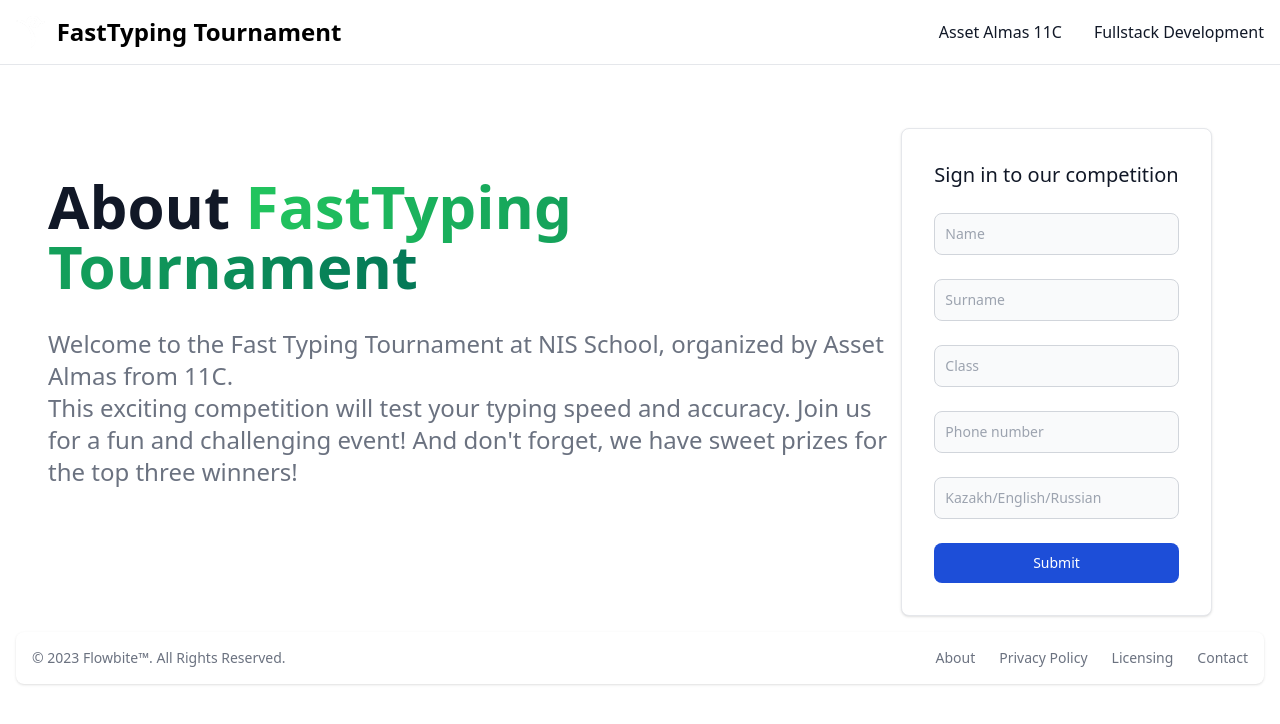
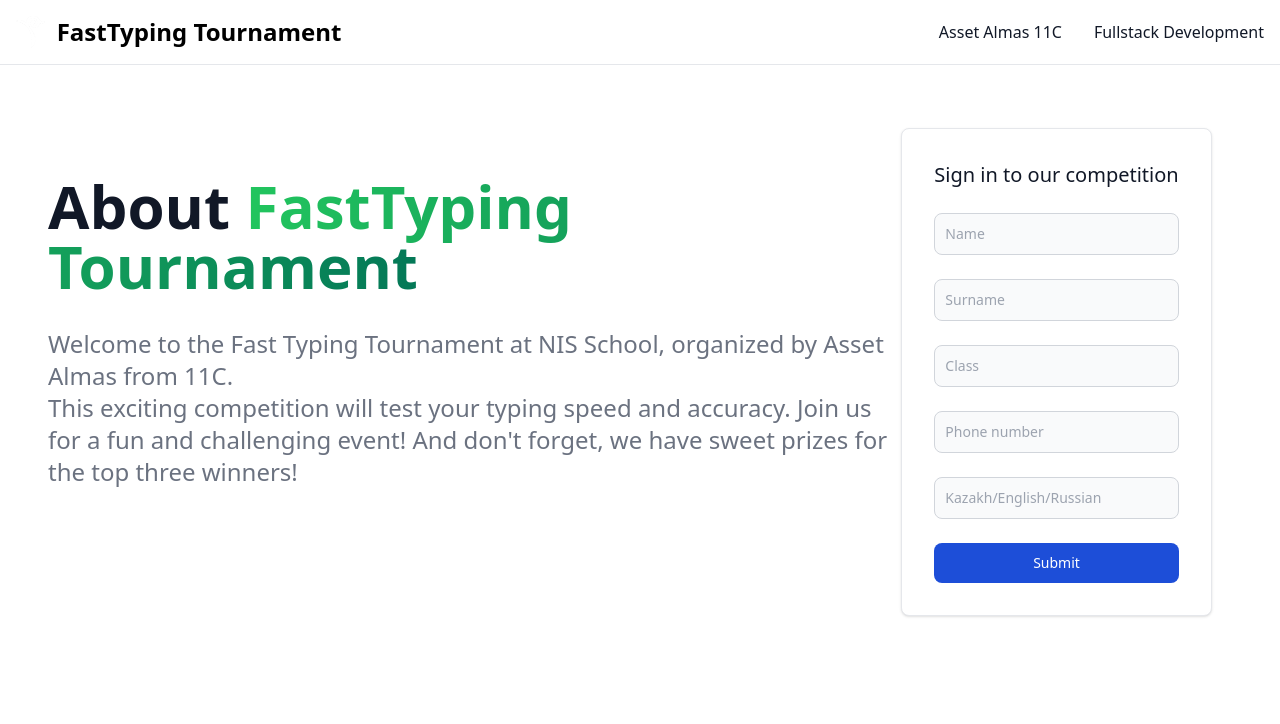
Before and after one commit to almasezhe/FastTyping-NEW-, a Next.js app: page / in a window 1280 px wide. Shown: the top 724 px of the page. Built offline with nearby package versions, Linux system fonts and the light colour scheme.

Commit message:
1.5v deleted footer

```diff
--- a/pages/index.tsx
+++ b/pages/index.tsx
@@ -121,26 +121,7 @@ export default function Home() {
 </div>
 </div>
 
-<footer className="bg-white rounded-lg shadow m-4 dark:bg-gray-800">
-    <div className="w-full mx-auto max-w-screen-xl p-4 md:flex md:items-center md:justify-between">
-      <span className="text-sm text-gray-500 sm:text-center dark:text-gray-400">© 2023 <a href="https://flowbite.com/" className="hover:underline">Flowbite™</a>. All Rights Reserved.
-    </span>
-    <ul className="flex flex-wrap items-center mt-3 text-sm font-medium text-gray-500 dark:text-gray-400 sm:mt-0">
-        <li>
-            <a href="#" className="mr-4 hover:underline md:mr-6 ">About</a>
-        </li>
-        <li>
-            <a href="#" className="mr-4 hover:underline md:mr-6">Privacy Policy</a>
-        </li>
-        <li>
-            <a href="#" className="mr-4 hover:underline md:mr-6">Licensing</a>
-        </li>
-        <li>
-            <a href="#" className="hover:underline">Contact</a>
-        </li>
-    </ul>
-    </div>
-</footer>
+
 
     <script src="dist/notiflix-aio-3.2.6.min.js"></script>
 </main>
```
